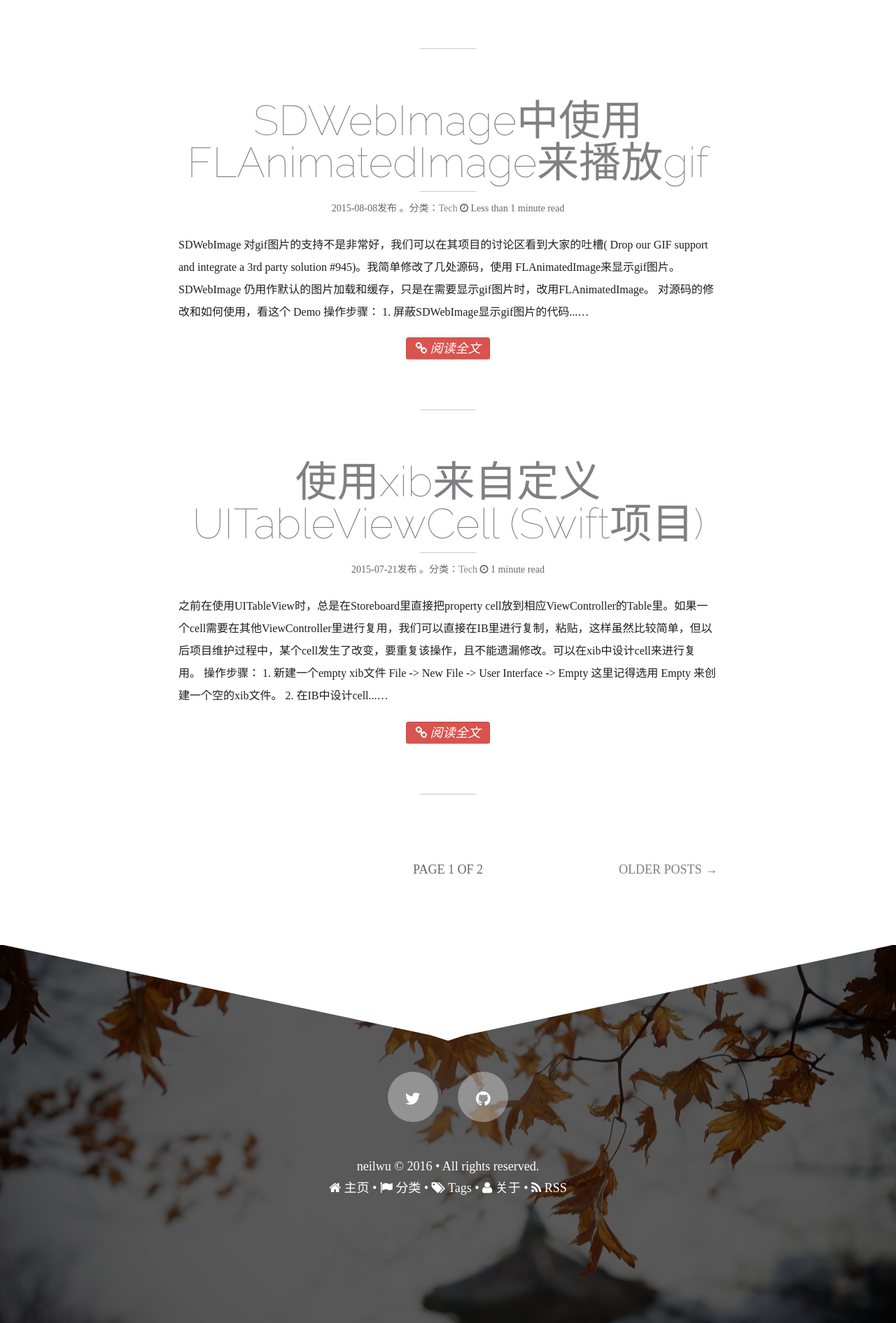
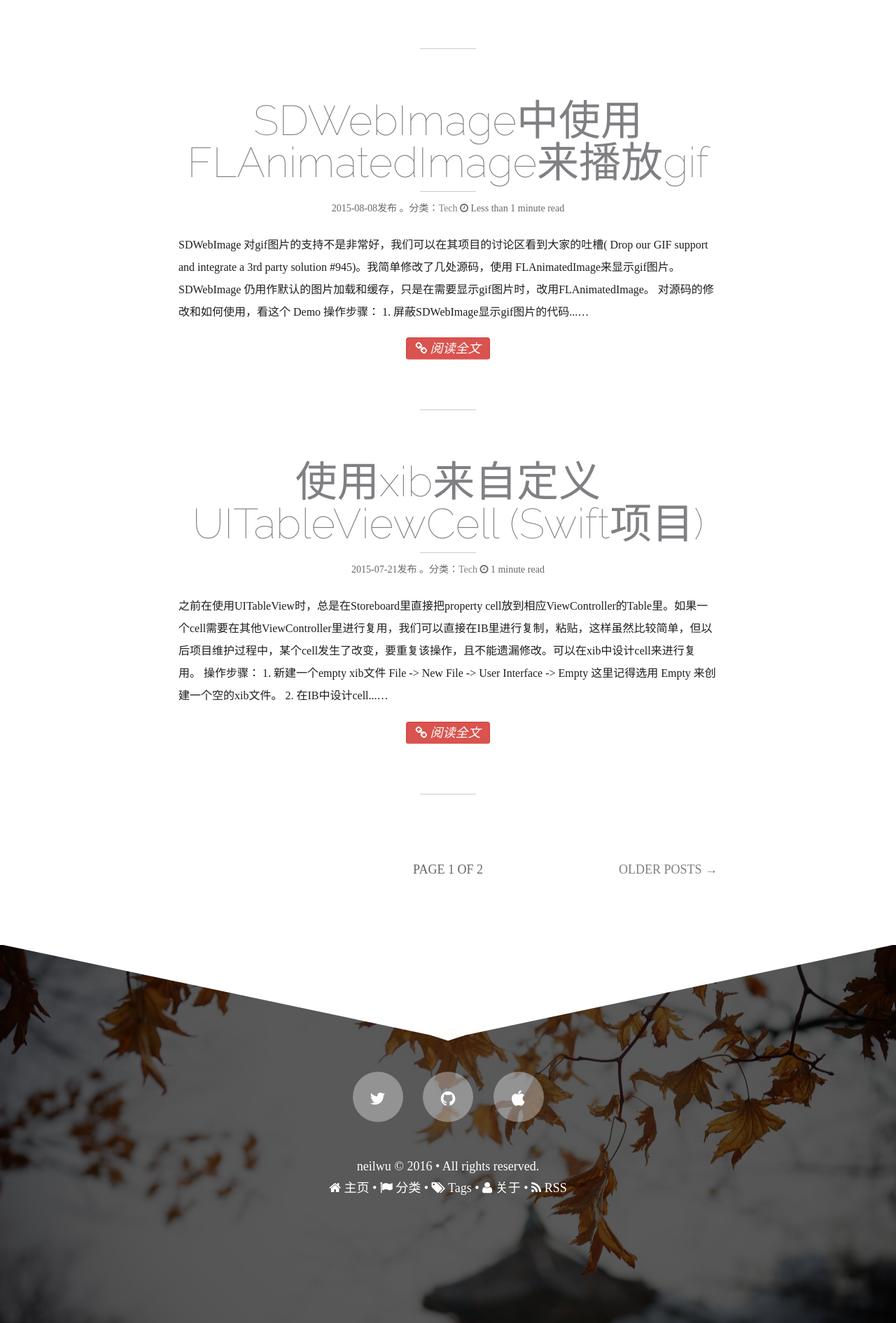
Before and after one commit to neil-wu/neil-wu.github.io, a Jekyll site: the page built from index.html, in a window 1280 px wide. Shown: the part 2606-4496 px from the top of the page at 70% size. Built offline with Jekyll 4.4.1, drawn with Linux system fonts in a browser that asks for light colours; nearby versions of some CDN libraries; some web fonts are replaced; the list of posts is cut into pages by our own code; comment, search, counter and statistics services are not loaded.

Commit message:
applestore

```diff
--- a/_config.yml
+++ b/_config.yml
@@ -32,6 +32,7 @@ owner:
   twitter:        neil_wu
   #facebook:       hmfaysal
   github:         neil-wu
+  applestore:     http://www.apple.com/cn/
   #stackexchange:  https://stackexchange.com/users/3402032/hossain-mohd-faysal
   #linkedin:       https://www.linkedin.com/pub/firstname-lastname/12/345/678
   instagram:
--- a/_includes/footer.html
+++ b/_includes/footer.html
@@ -46,6 +46,12 @@
             {% if site.owner.github %}<li>
                 <a href="http://github.com/{{ site.owner.github }}" data-toggle="tooltip" title="{{ site.owner.name}} on Github" target="_blank">
                     <i class="icon-github"></i>
+                </a>
+            </li>{% endif %}
+
+            {% if site.owner.applestore %}<li>
+                <a href="{{ site.owner.applestore }}" data-toggle="tooltip" title="Apple商城" target="_blank">
+                    <i class="icon-apple"></i>
                 </a>
             </li>{% endif %}
         </ul>
```
Also changed, not shown: _layouts/post.html (+7 -0 lines), 1 other file.
